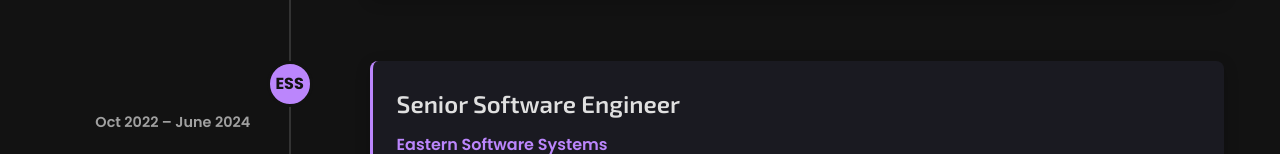
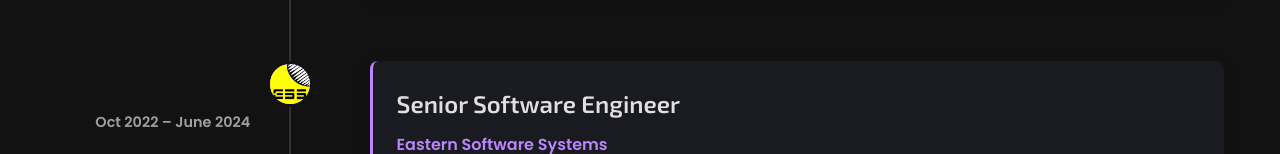
Before and after one commit to VasaviSD/portfolio, a plain HTML site: page index.html in a window 1280 px wide. Shown: the part 2302-2456 px from the top of the page. Drawn offline with nearby package versions, Linux system fonts and the light colour scheme.

Commit message:
Add ESS icon
Signed-off-by: Vasavi Doddamani <vdoddama@ucsc.edu>

```diff
--- a/index.html
+++ b/index.html
@@ -85,7 +85,7 @@
                 <div class="timeline-item">
                     <div class="timeline-left">
                         <div class="timeline-icon">
-                            <span>ESS</span>
+                            <img src="images/ess.png" alt="ESS Icon">
                         </div>
                         <p class="timeline-date">Oct 2022 – June 2024</p>
                     </div>
```
Also changed, not shown: images/ess.png (added).
